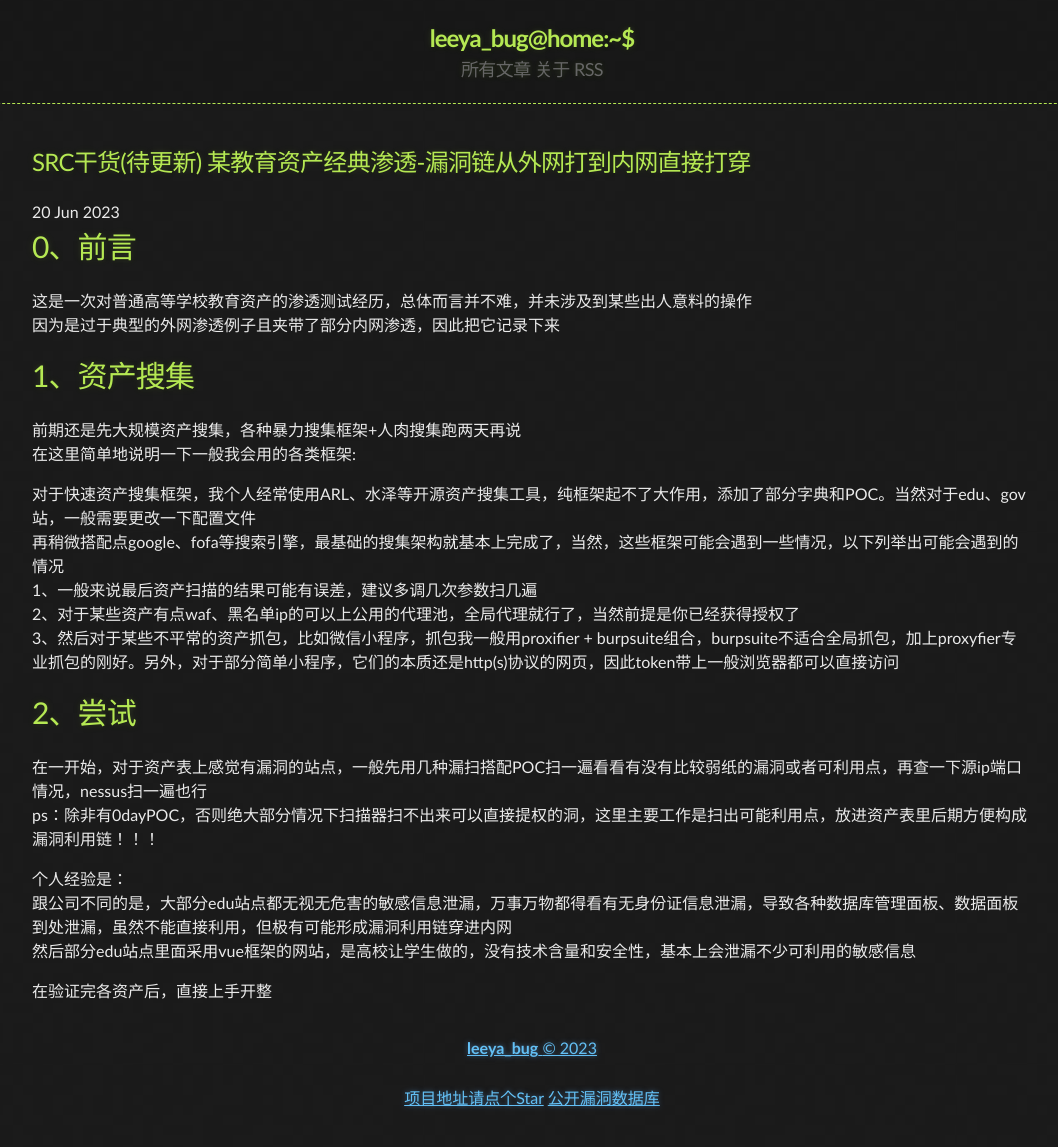
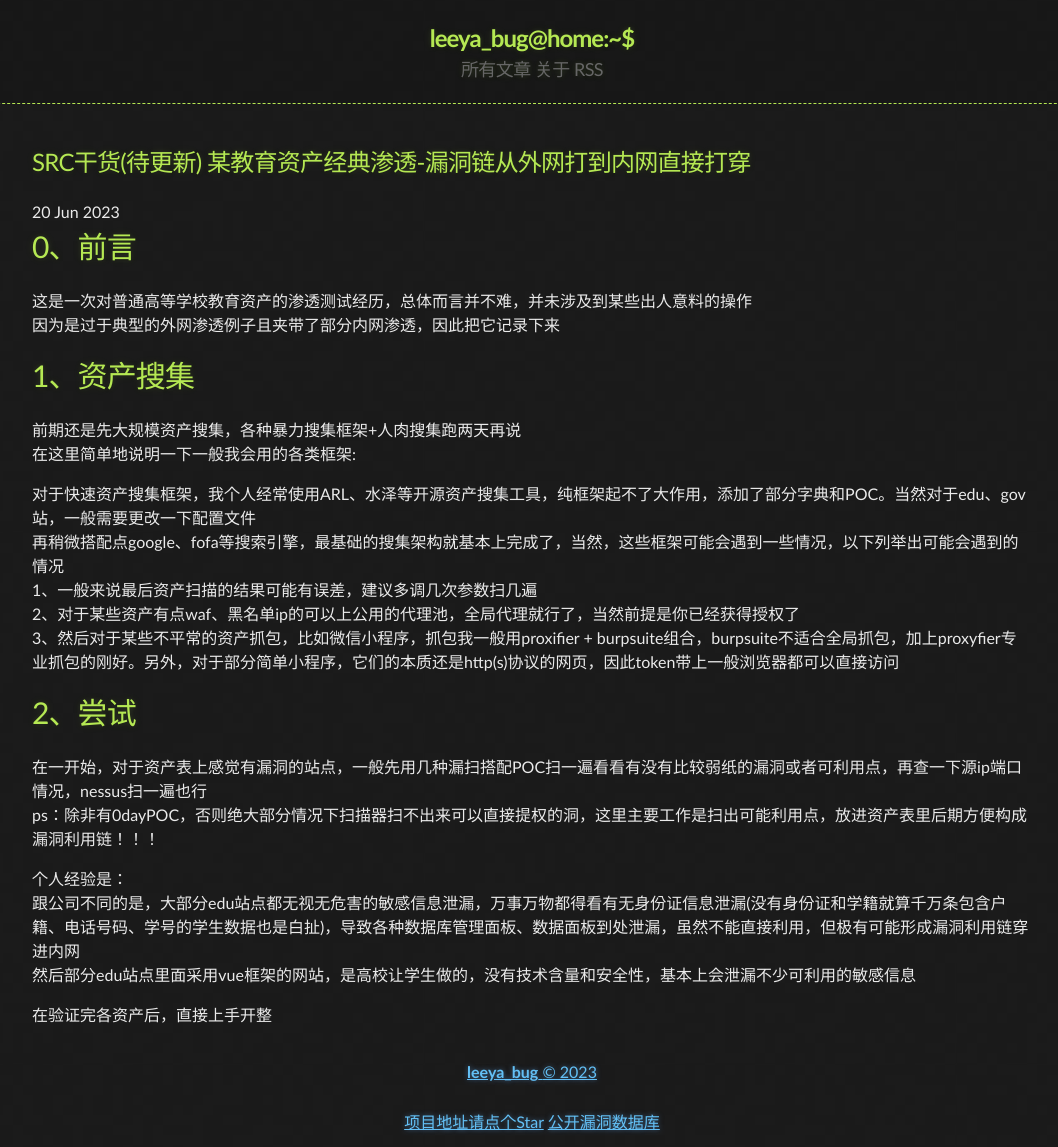
Before and after one commit to Leeyangee/leeyangee.github.io, a Jekyll site: the page built from _posts/2023-06-20-SRC干货(待更新) 某教育资产经典渗透-漏洞链从外网打到内网直接打穿.md, in a window 1280 px wide. Shown: the whole page, without its empty margins (108-1166 px from the left). Built offline with Jekyll 4.4.1, drawn with Linux system fonts in a browser that asks for light colours; before the commit the page ends 1123 px from its top, so only the background shows below that.

Commit message:
Update 2023-06-20-SRC干货(待更新) 某教育资产经典渗透-漏洞链从外网打到内网直接打穿.md

```diff
--- a/_posts/2023-06-20-SRC干货(待更新) 某教育资产经典渗透-漏洞链从外网打到内网直接打穿.md
+++ b/_posts/2023-06-20-SRC干货(待更新) 某教育资产经典渗透-漏洞链从外网打到内网直接打穿.md
@@ -26,7 +26,7 @@ published: true
 ps：除非有0dayPOC，否则绝大部分情况下扫描器扫不出来可以直接提权的洞，这里主要工作是扫出可能利用点，放进资产表里后期方便构成漏洞利用链！！！
 
 个人经验是：
-跟公司不同的是，大部分edu站点都无视无危害的敏感信息泄漏，万事万物都得看有无身份证信息泄漏，导致各种数据库管理面板、数据面板到处泄漏，虽然不能直接利用，但极有可能形成漏洞利用链穿进内网
+跟公司不同的是，大部分edu站点都无视无危害的敏感信息泄漏，万事万物都得看有无身份证信息泄漏(没有身份证和学籍就算千万条包含户籍、电话号码、学号的学生数据也是白扯)，导致各种数据库管理面板、数据面板到处泄漏，虽然不能直接利用，但极有可能形成漏洞利用链穿进内网
 然后部分edu站点里面采用vue框架的网站，是高校让学生做的，没有技术含量和安全性，基本上会泄漏不少可利用的敏感信息
 
 在验证完各资产后，直接上手开整
```
